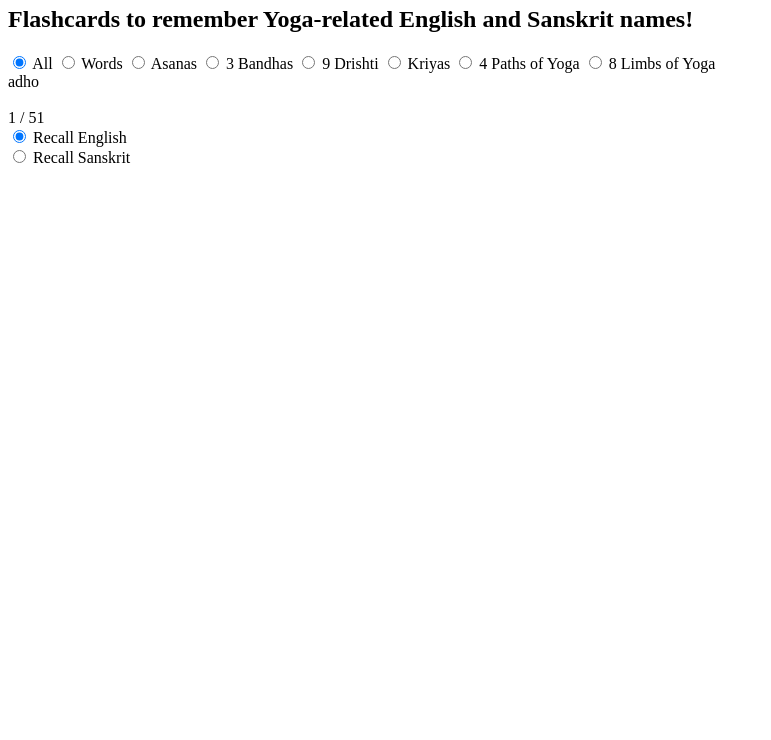
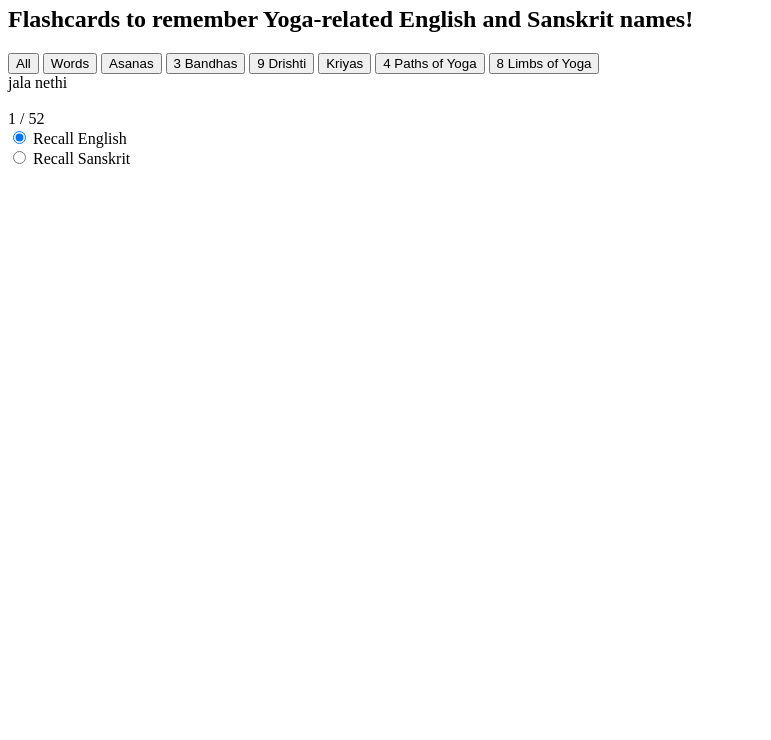
Before and after one commit to sayanee/yoga-cards, a plain HTML site: page index.html in a window 1280 px wide. Shown: the part 60-800 px from the top of the page, without its empty margins (0-771 px from the left). Drawn offline with nearby package versions, Linux system fonts and the light colour scheme.

Commit message:
Add category selection

```diff
--- a/data.json
+++ b/data.json
@@ -311,6 +311,12 @@
       "english": "how you treat others",
       "sanskrit": "yamas",
       "category": "limbs"
+    },
+    {
+      "id": 51,
+      "english": "obversance",
+      "sanskrit": "niyamas",
+      "category": "limbs"
     }
   ]
 }
--- a/index.html
+++ b/index.html
@@ -2,31 +2,16 @@
 <h2>Flashcards to remember Yoga-related English and Sanskrit names!</h2>
 
 <div id="app">
-  <input type="radio" id="all" name="category" value="all" v-model="category">
-  <label for="all">All</label>
+  <button v-on:click="list('all')">All</button>
+  <button v-on:click="list('words')">Words</button>
+  <button v-on:click="list('asanas')">Asanas</button>
+  <button v-on:click="list('bandhas')">3 Bandhas</button>
+  <button v-on:click="list('drishti')">9 Drishti</button>
+  <button v-on:click="list('kriyas')">Kriyas</button>
+  <button v-on:click="list('paths')">4 Paths of Yoga</button>
+  <button v-on:click="list('limbs')">8 Limbs of Yoga</button>
 
-  <input type="radio" id="words" name="category" value="words" v-model="category">
-  <label for="words">Words</label>
-
-  <input type="radio" id="asanas" name="category" value="asanas" v-model="category">
-  <label for="asanas">Asanas</label>
-
-  <input type="radio" id="bandhas" name="category" value="bandhas" v-model="category">
-  <label for="bandhas">3 Bandhas</label>
-
-  <input type="radio" id="drishti" name="category" value="drishti" v-model="category">
-  <label for="drishti">9 Drishti</label>
-
-  <input type="radio" id="kriyas" name="category" value="kriyas" v-model="category">
-  <label for="kriyas">Kriyas</label>
-
-  <input type="radio" id="paths" name="category" value="paths" v-model="category">
-  <label for="paths">4 Paths of Yoga</label>
-
-  <input type="radio" id="limbs" name="category" value="limbs" v-model="category">
-  <label for="limbs">8 Limbs of Yoga</label>
-
-  <template v-if="order[0]">
+  <template v-if="order[0] && cards[0].sanskrit">
     <div v-on:click="nextCard">
       <span v-if="recall === 'english'">
         {{ cards[order[current]].sanskrit }}
--- a/script.js
+++ b/script.js
@@ -25,6 +25,7 @@ fetch('/data.json')
   var app = new Vue({
     el: '#app',
     data: {
+      allCards: data.data,
       cards: data.data,
       current: 0,
       length: data.data.length,
@@ -47,6 +48,23 @@ fetch('/data.json')
         }
 
         return
+      },
+      list: function(category) {
+        var cardList = []
+
+        this.allCards.forEach(function(eachCard) {
+          if (eachCard.category === category) {
+            cardList.push(eachCard)
+          }
+        })
+
+        this.current = 0
+        this.cards = cardList
+        this.length = this.cards.length
+        this.order = fillRange(0, this.length - 1).shuffle()
+
+        console.log(this.cards)
+        return
       }
     }
   }).shuffle()
```
